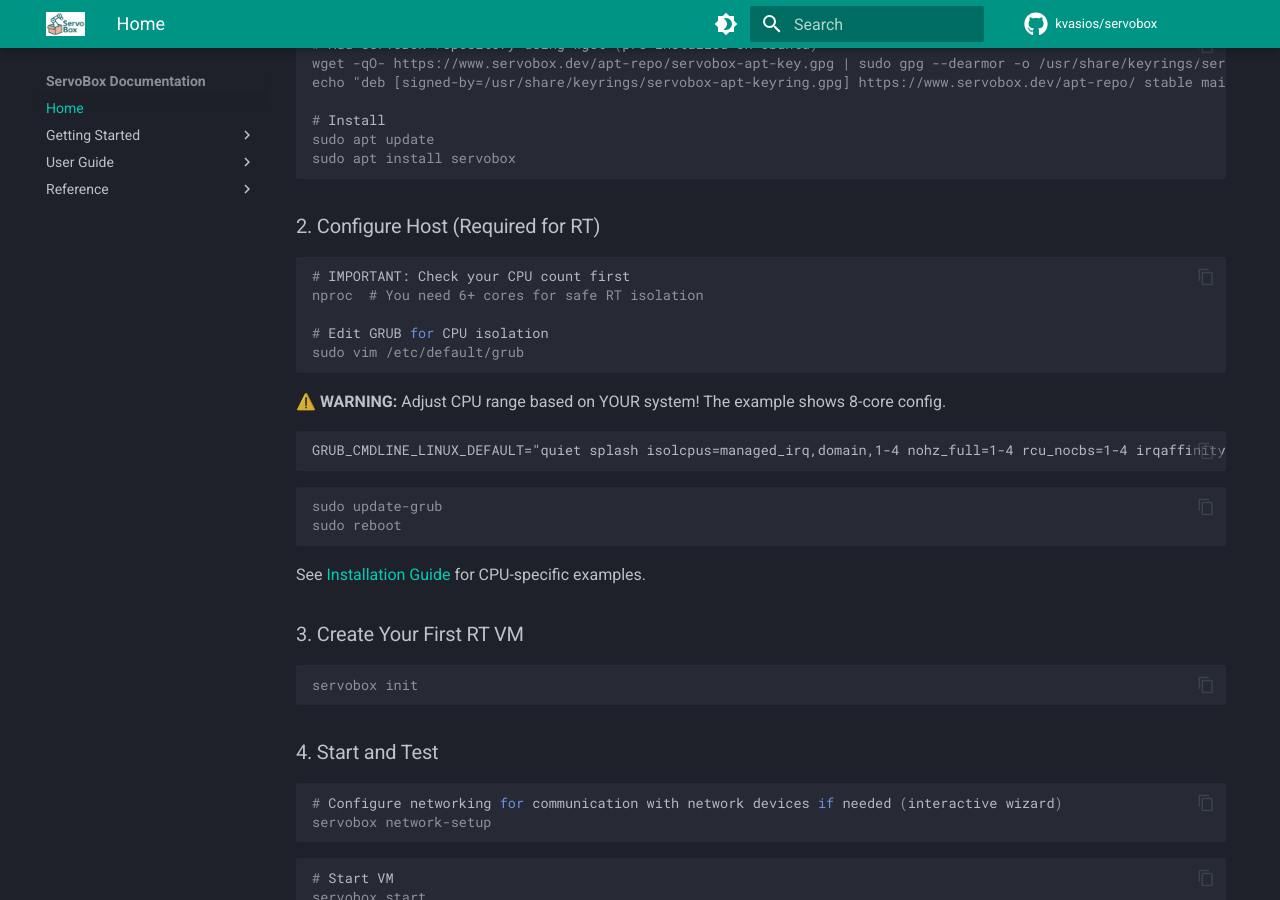
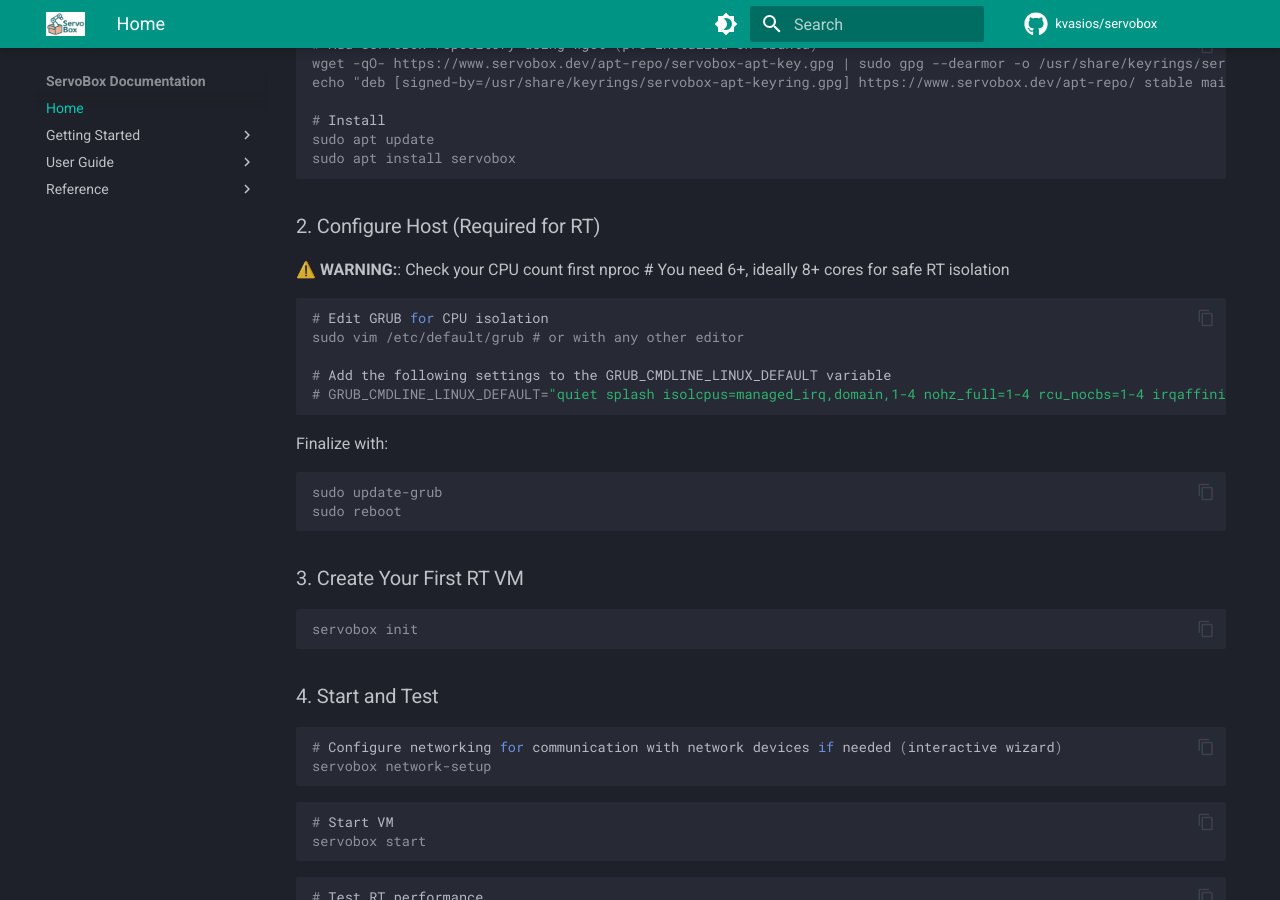
Before and after one commit to kvasios/servobox, an MkDocs documentation site: the page built from docs/content/index.md, in a window 1280 px wide and 900 px high, scrolled down 704 px. Built offline with MkDocs 1.6.1 and Material for MkDocs 9.7.7, drawn with Linux system fonts in a browser that asks for light colours; comment, search, counter and statistics services are not loaded.

Commit message:
docs: better formulation around grub settings

````diff
--- a/docs/content/index.md
+++ b/docs/content/index.md
@@ -27,26 +27,22 @@ sudo apt install servobox
 ```
 
 ### 2. Configure Host (Required for RT)
+⚠️ **WARNING:**: Check your CPU count first
+nproc  # You need 6+, ideally 8+ cores for safe RT isolation
 
 ```console
-# IMPORTANT: Check your CPU count first
-nproc  # You need 6+ cores for safe RT isolation
+# Edit GRUB for CPU isolation
+sudo vim /etc/default/grub # or with any other editor
 
-# Edit GRUB for CPU isolation
-sudo vim /etc/default/grub
+# Add the following settings to the GRUB_CMDLINE_LINUX_DEFAULT variable
+# GRUB_CMDLINE_LINUX_DEFAULT="quiet splash isolcpus=managed_irq,domain,1-4 nohz_full=1-4 rcu_nocbs=1-4 irqaffinity=0"
 ```
-⚠️ **WARNING:** Adjust CPU range based on YOUR system! The example shows 8-core config.
-
-```text
-GRUB_CMDLINE_LINUX_DEFAULT="quiet splash isolcpus=managed_irq,domain,1-4 nohz_full=1-4 rcu_nocbs=1-4 irqaffinity=0"
-```
+Finalize with:
 
 ```console
 sudo update-grub
 sudo reboot
 ```
-
-See [Installation Guide](getting-started/installation.md#step-2-configure-host-for-rt-performance) for CPU-specific examples.
 
 ### 3. Create Your First RT VM
 
````
